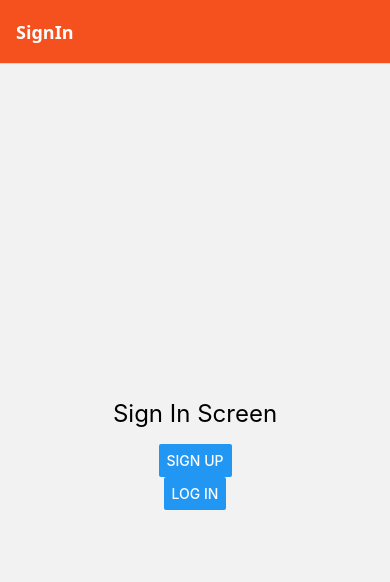
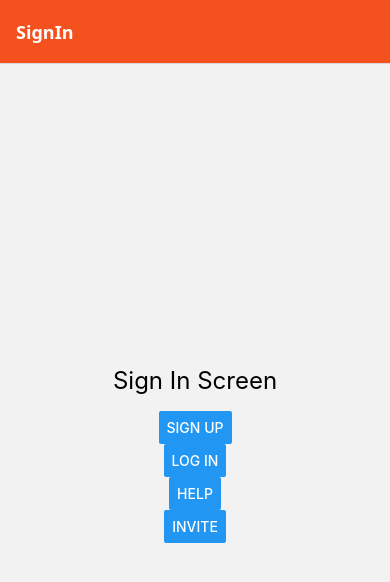
Before and after one commit to AppleTrick/reactNaviPractice, a React Native app: screen / in a window 390 px wide. Shown: the top 582 px of the page. Built offline with nearby package versions, Linux system fonts and the light colour scheme.

Commit message:
modal창 띄우기

```diff
--- a/src/screens/Sign/SignInScreen.tsx
+++ b/src/screens/Sign/SignInScreen.tsx
@@ -10,6 +10,8 @@ const SignInScreen = ({ navigation, login }: SignInScreenProps) => (
     <Text style={styles.title}>Sign In Screen</Text>
     <Button title="Sign Up" onPress={() => navigation.navigate('SignUp')} />
     <Button title="Log In" onPress={login} />
+    <Button title="Help" onPress={() => navigation.navigate('Help')} />
+    <Button title="Invite" onPress={() => navigation.navigate('Invite')} />
   </View>
 );
 
```
